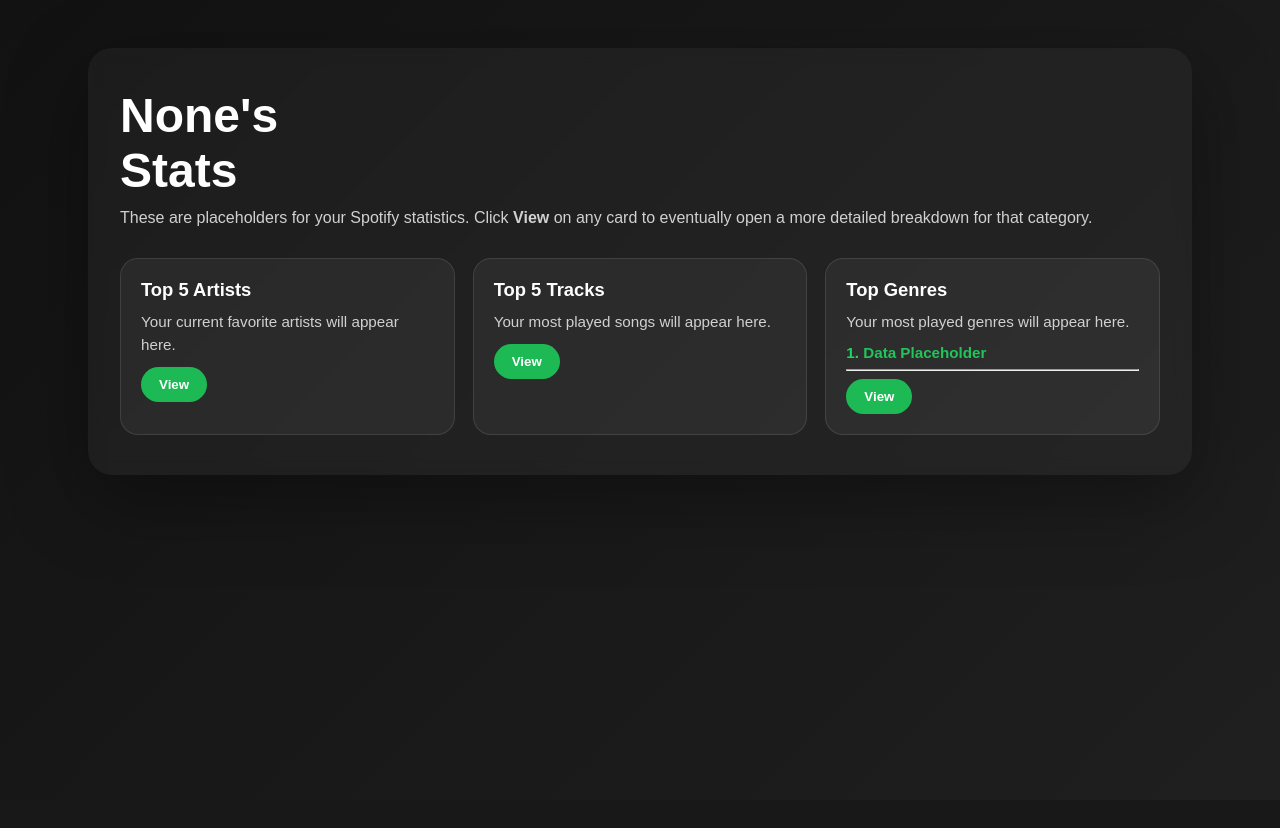
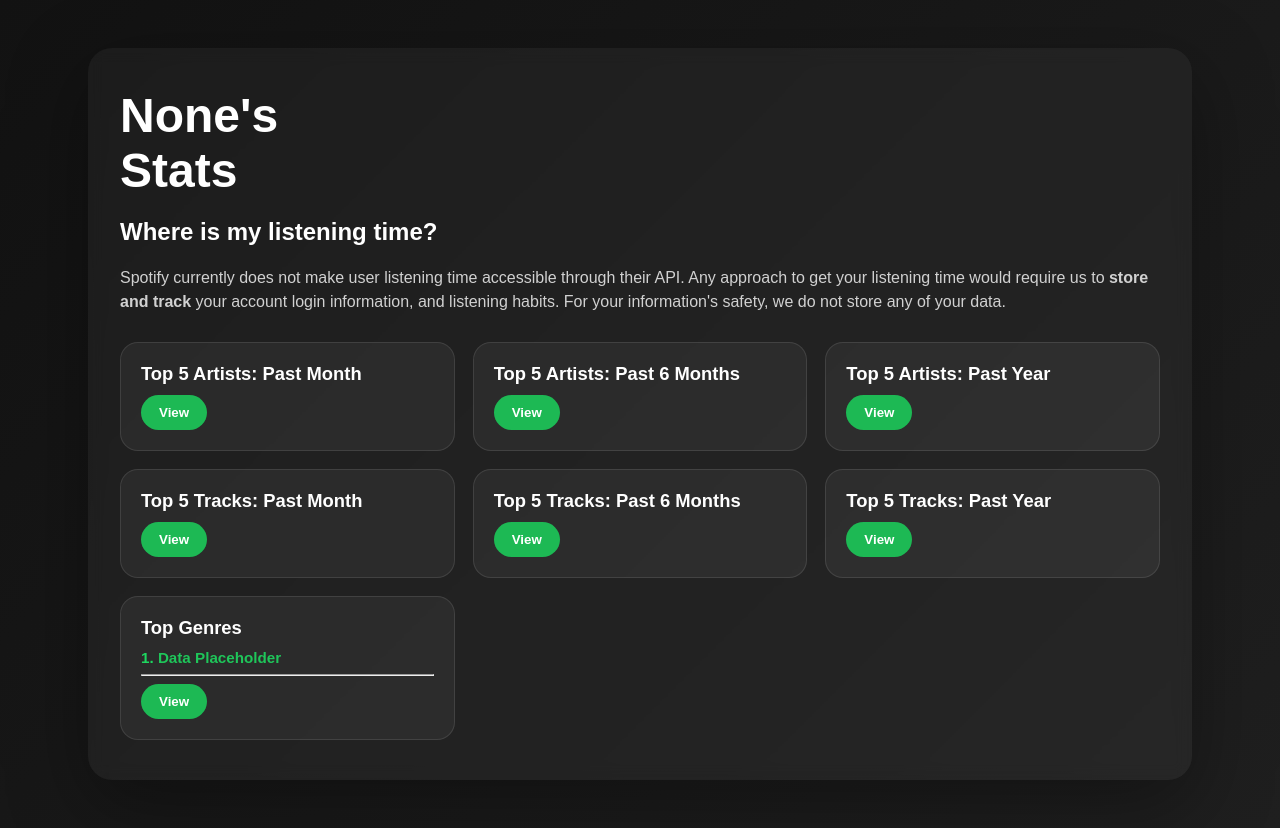
Before and after one commit to DevonCava/SpotifyApp, a Django app: page /myStats/ in a window 1280 px wide. Before the commit the page ends 469 px from the top, so only its background shows below. Run offline with Django 4.2, Linux system fonts and the light colour scheme.

Commit message:
Changed styling to force 3 stat cards per column. Each row represents a different stat, each column a different time frame. Also adjusted the userMethods.py functions to be more dynamic, allowing the methods to be reused. Implemented said functions for Top 5 tracks, and Top 5 artists.

```diff
--- a/spotifyStuff/Templates/stats.html
+++ b/spotifyStuff/Templates/stats.html
@@ -43,7 +43,7 @@
 
         .stats-grid {
             display: grid;
-            grid-template-columns: repeat(auto-fit, minmax(230px, 1fr));
+            grid-template-columns: repeat(3, 1fr);
             gap: 18px;
         }
 
@@ -101,16 +101,17 @@
 <body>
     <main class="hero">
         <h1 class="user-title">{{ user_name }}'s<br>Stats</h1>
-        <p class="subtitle">
-            These are placeholders for your Spotify statistics. Click <strong>View</strong> on any card
-            to eventually open a more detailed breakdown for that category.
+        <h2> Where is my listening time?</h2>
+        <p class="subtitle">Spotify currently does not make user listening time accessible through their API.
+        Any approach to get your listening time would require us to <strong>store and track</strong>
+        your account login information, and listening habits. For your information's safety,
+            we do not store any of your data.
         </p>
 
         <section class="stats-grid" aria-label="User statistics">
             {% for card in stat_cards %}
                 <article class="stat-card">
                     <h2>{{ card.title }}</h2>
-                    <p>{{ card.description }}</p>
                     {% for item in card.spotifyData %}
                         <div class="spotifyData">
                             {{ forloop.counter }}. <a href="{{ item.url }}">{{ item.name }}</a>
--- a/spotifyStuff/views.py
+++ b/spotifyStuff/views.py
@@ -10,24 +10,36 @@ def index(request):
 
 
 def statsPage(request):
-
-    top5_artists = get_top5_artists()
-    top5_tracks = get_top5_tracks()
 #'spotifyData' is looped through via django, and must be input as a list
+#Term_duration value must follow spotify API usage guide.
+#Options for term duration are: 'long'(Year), 'medium'(6 months), 'short'(1 month)
     stat_cards = [
         {
-            "title": "Top 5 Artists",
-            "description": "Your current favorite artists will appear here.",
-            "spotifyData": top5_artists,
+            "title": "Top 5 Artists: Past Month",
+            "spotifyData": get_top5_tracks(term_duration="short"),
+        },
+{
+            "title": "Top 5 Artists: Past 6 Months",
+            "spotifyData": get_top5_tracks(term_duration="medium"),
+        },
+{
+            "title": "Top 5 Artists: Past Year",
+            "spotifyData": get_top5_tracks(term_duration="long"),
         },
         {
-            "title": "Top 5 Tracks",
-            "description": "Your most played songs will appear here.",
-            "spotifyData": top5_tracks,
+            "title": "Top 5 Tracks: Past Month",
+            "spotifyData": get_top5_artists(term_duration="short"),
+        },
+{
+            "title": "Top 5 Tracks: Past 6 Months",
+            "spotifyData": get_top5_artists(term_duration="medium"),
+        },
+{
+            "title": "Top 5 Tracks: Past Year",
+            "spotifyData": get_top5_artists(term_duration="long"),
         },
         {
             "title": "Top Genres",
-            "description": "Your most played genres will appear here.",
             "spotifyData": [{"name": "Data Placeholder", "url": "http://127.0.0.1:8000/myStats/"}],
         },
     ]
--- a/userMethods.py
+++ b/userMethods.py
@@ -48,14 +48,14 @@ def get_me():
     return user["display_name"]
 
 
-def get_top5_tracks():
+def get_top5_tracks(term_duration):
     if authedUser is None:
         return None
     trackLists = []
     trackLinks = []
-    userTracks = authedUser.current_user_top_tracks(limit=5, offset=0, time_range="long_term")
+    userTracks = authedUser.current_user_top_tracks(limit=5, offset=0, time_range=f"{term_duration}_term")
     for item in userTracks["items"]:
-        trackLists.append(item["name"])
+        trackLists.append(item["name"] + " - " + item["artists"][0]["name"])
         trackLinks.append(item["external_urls"]["spotify"])
     track_cards = [
         {"name": name, "url": url}
@@ -63,12 +63,12 @@ def get_top5_tracks():
     ]
     return track_cards
 
-def get_top5_artists():
+def get_top5_artists(term_duration):
     if authedUser is None:
         return None
     artistLists = []
     artistLinks = []
-    topArtists = authedUser.current_user_top_artists(limit=5, offset=0, time_range="long_term")
+    topArtists = authedUser.current_user_top_artists(limit=5, offset=0, time_range=f"{term_duration}_term")
     for item in topArtists["items"]:
         artistLists.append(item["name"])
         artistLinks.append(item["external_urls"]["spotify"])
@@ -77,5 +77,3 @@ def get_top5_artists():
         for name, url in zip(artistLists, artistLinks)
     ]
     return artist_cards
-
-print(get_top5_tracks())
```
